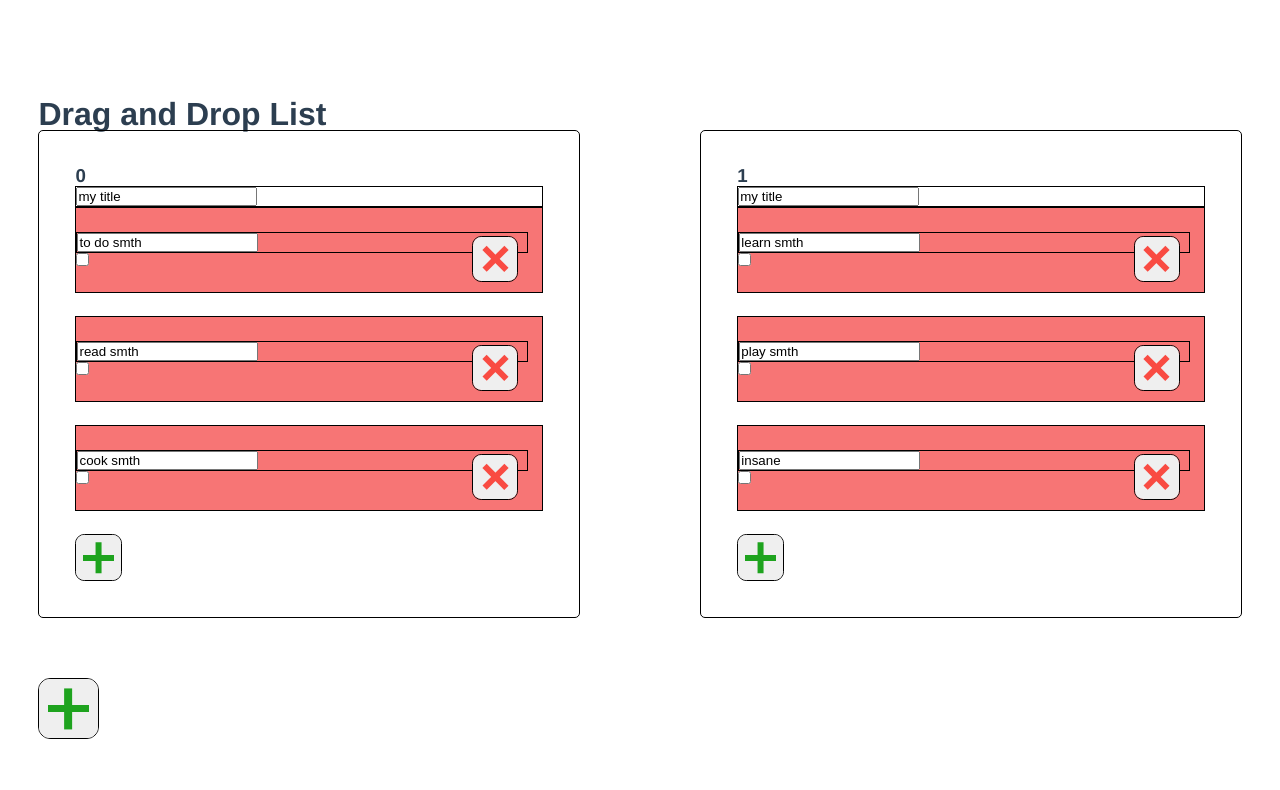
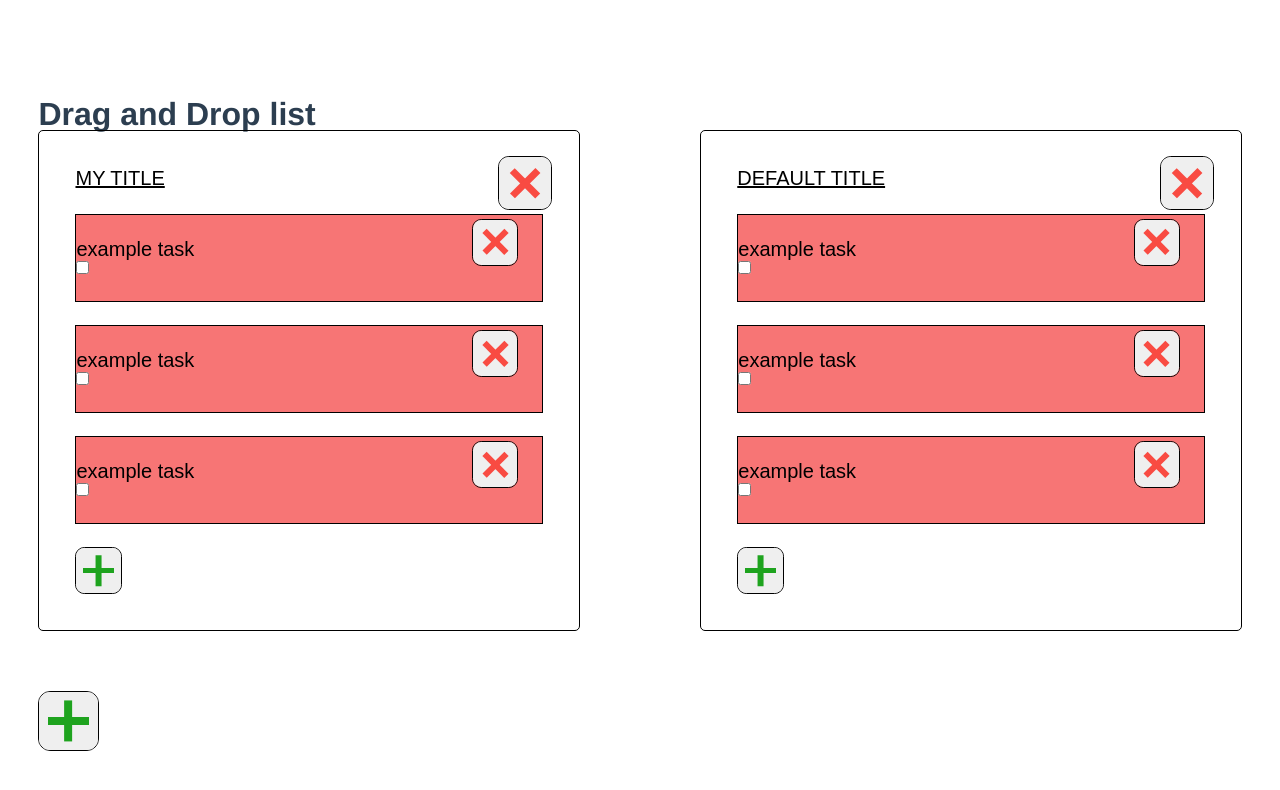
Before and after one commit to juicyvveb/todo_list, a Vue app: page / in a window 1280 px wide. Shown: the top 790 px of the page. Built offline with nearby package versions, Linux system fonts and the light colour scheme.

Commit message:
декомпозиция

```diff
--- a/src/App.vue
+++ b/src/App.vue
@@ -1,10 +1,10 @@
 <template>
   <main class="wrapper main">
-    <h1 class="title">Drag and Drop List</h1>
+    <h1 class="title">Drag and Drop list</h1>
     <TransitionGroup tag="ul" class="container" name="list">
       <List v-for="(elem, i) in list" :key="elem.id" :items="elem" :index="i" />
     </TransitionGroup>
-    <Button :classes="'main'" @addList="addList"/>
+    <Button :classes="'main'" @click="addList"/>
   </main>
   <footer></footer>
 
@@ -12,7 +12,7 @@
 
 <script>
 import List from "./components/List.vue";
-import Button from "./components/ButtonAdd.vue";
+import Button from "./components/Button.vue";
 import { mapActions } from "vuex";
 
 export default {
@@ -35,7 +35,7 @@ export default {
     ...mapActions(["change"]),
     addList() {
       this.change({
-        arr: { title: "title", tasks: [{ name: "some name" }], id: `fd${++this.count}` },
+        arr: { tasks: [{}], id: `fd${++this.count}` },
         i: this.list.length,
       });
     },
--- a/src/assets/scss/vars.scss
+++ b/src/assets/scss/vars.scss
@@ -15,8 +15,10 @@
 $blue: rgb(19, 73, 211);
 $red: rgb(249, 75, 66);
 $bg: rgb(66, 239, 66);
-$gray: rgb(144, 147, 144);
+$gray: rgba(171, 177, 171, 0.623);
 $green: rgb(30, 163, 30);
+
+
 *{
   list-style: none;
   text-align: left;
@@ -24,4 +26,6 @@ $green: rgb(30, 163, 30);
   padding: 0;
   line-height: 1;
   box-sizing: border-box;
+  outline: none;
+  border: none;
 }
--- a/src/assets/vuex/store.js
+++ b/src/assets/vuex/store.js
@@ -20,20 +20,11 @@ const store = createStore({
   },
   getters: {
     list(st) {
-      // return st.list
-      //   .map(el => el.tasks)
-      //   .map((el, k) => el.map((el, i) => {
-      //     return {
-      //       name: el.name ? el.name.trim() : el.trim(),
-      //       id: `${k}_${i}`,
-      //       done: el.done || false
-      //     }
-      //   }))
       function createTasks(arr,i){
         return arr
         .map((el, k) => {
               return {
-                name: el.name ? el.name.trim() : el.trim(),
+                name: el.name ? el.name.trim() : 'example task',
                 id: `${i}_${k}`,
                 done: el.done || false
               }
@@ -43,7 +34,8 @@ const store = createStore({
       .map((el,i) => {
         return {
           title: el.title,
-          tasks: createTasks(el.tasks, i)
+          tasks: createTasks(el.tasks, i),
+          id: el.id
         }
       });
     },
--- a/src/components/ButtonAdd.vue
+++ b/src/components/Button.vue
@@ -1,6 +1,6 @@
 <template>
   <div :class="['box', classes]">
-    <button type="button" class="btn btn__add" @click="initial()">
+    <button type="button" class="btn btn__add">
       <span></span>
     </button>
   </div>
@@ -10,11 +10,7 @@
 export default {
   props: ['classes'],
   methods: {
-    initial(){
-      this.$emit('addItem')
-      this.$emit('addList')
-      this.$emit('delItem')
-    }
+
   },
 };
 </script>
@@ -56,8 +52,8 @@ export default {
   margin-top: 5%;
   width: 10%;
 }
-.box.inItem{
-  margin-top: 5%;
+
+.box.delete{
   width: 10%;
   position: absolute;
   top: 5%;
--- a/src/components/Item.vue
+++ b/src/components/Item.vue
@@ -1,13 +1,13 @@
 <template>
-  <div :class="{ 'list-item': true, done: element.done }" :key="element">
-    <Title :target="element.name" @changeName="changeName" @delete="delItem" />
-    <Button :classes="'inItem'" @delItem="delItem(element)" />
-    <Completed :target="element.done" @complete="complete" />
+  <div :class="{ 'list-item': true, done: el.done }" :key="el">
+    <Title :target="el.name" @changeName="changeName" @delete="delItem"></Title>
+    <Button :classes="'delete'" @click="delItem(el)" />
+    <Completed :target="el.done" @complete="complete" />
   </div>
 </template>
 
 <script>
-import Button from "./ButtonAdd.vue";
+import Button from "./Button.vue";
 import Title from "./TitleForm.vue";
 import Completed from "./CompleteForm.vue";
 
@@ -15,28 +15,12 @@ export default {
   props: ["el", "index"],
   data() {
     return {
-      title: this.el.name || "no title",
     };
   },
   components: {
     Button,
     Title,
     Completed,
-  },
-  computed: {
-    element() {
-      return this.el;
-    },
-    name: {
-      get() {
-        console.log("get");
-        return this.title;
-      },
-      set(val) {
-        console.log("set");
-        this.title = val;
-      },
-    },
   },
   methods: {
     changeName(val) {
@@ -45,9 +29,6 @@ export default {
     complete(val) {
       this.$emit("complete", { val, index: this.index });
     },
-    // editName(e, el) {
-    //   this.$emit("edit", e, el);
-    // },
     delItem(el) {
       this.$emit("del", el);
     },
--- a/src/components/List.vue
+++ b/src/components/List.vue
@@ -1,7 +1,7 @@
 <template>
   <div class="container-item">
-    <h3>{{index}}</h3>
-    <Title :target="title" @changeName="changeListTitle" @delete="deleteList"/>
+    <Title class="title" :target="title" @changeName="changeListTitle"/>
+    <Button :classes="'delete'" @click="deleteList()" />
     <draggable
       v-model="tasks"
       @start="drag = true"
@@ -21,7 +21,7 @@
       </template>
 
       <template #footer>
-        <Button :classes="'inList'" @addItem="addItem" />
+        <Button :classes="'inList'" @click="addItem()" />
       </template>
     </draggable>
   </div>
@@ -31,7 +31,7 @@
 import Item from "./Item.vue";
 import draggable from "vuedraggable";
 import { mapActions } from "vuex";
-import Button from "./ButtonAdd.vue";
+import Button from "./Button.vue";
 import Title from "./TitleForm.vue";
 
 export default {
@@ -50,10 +50,6 @@ export default {
       get() {
         return this.$store.getters.list[this.index];
       },
-      set(arr) {
-        const i = this.index;
-        this.change({ arr, i });
-      },
     },
     tasks: {
       get() {
@@ -67,7 +63,7 @@ export default {
     },
     title: {
       get() {
-        return this.myArray.title || "my title";
+        return this.myArray.title || "default title";
       },
       set(val) {
         this.myArray.title = val;
@@ -84,7 +80,7 @@ export default {
     },
     delItem(el) {
       this.tasks.splice(this.tasks.indexOf(el), 1);
-      this.tasks = [...this.tasks]
+      this.tasks = [...this.tasks];
     },
     editName({ val, index }) {
       this.tasks[index].name = val;
@@ -94,13 +90,12 @@ export default {
       this.tasks[index].done = val;
       this.tasks = [...this.tasks];
     },
-    changeListTitle(val){
+    changeListTitle(val) {
       this.title = val;
     },
-    deleteList(){
-      console.log(this.index)
-      this.$store.dispatch('deleteList', this.index)
-    }
+    deleteList() {
+      this.$store.dispatch("deleteList", this.index);
+    },
   },
 };
 </script>
@@ -114,6 +109,7 @@ export default {
   padding: 3%;
   margin-bottom: 5%;
   width: 45%;
+  position: relative;
   &--title {
     input {
       background: 0;
--- a/src/components/TitleForm.vue
+++ b/src/components/TitleForm.vue
@@ -1,6 +1,6 @@
 <template>
   <form
-    class="list-item--form form"
+    class="form form__title"
     action="#"
     @change="edit($event, value)"
     @submit="edit($event, value)"
@@ -8,7 +8,7 @@
     <input
       type="text"
       v-model="value"
-      :class="{ 'list-item--name': true }"
+      :class="{ 'input': true, error: error}"
     />
   </form>
 </template>
@@ -17,12 +17,10 @@
 import validate from "../assets/js/validate";
 
 export default {
-  mounted(){
-
-  },
   data(){
     return {
-      value: this.target || 'nothing'
+      value: this.target,
+      error: false,
     }
   },
   props: ['target'],
@@ -33,7 +31,12 @@ export default {
           this.$emit('changeName', val)
         },
         () => {
-          this.$emit('delete')
+          this.$emit('delete');
+          this.error = true;
+          setTimeout(() => {
+            this.error = false;
+            this.value = 'defaul title'
+          }, 500)
         }
       );
     }
@@ -42,10 +45,40 @@ export default {
 </script>
 
 <style lang="scss" scoped>
+@import '../assets/scss/main.scss';
+
 .form {
-  border: 1px solid black;
-  input{
-  max-width: 100%;
+  overflow: hidden;
+  input {
+  // max-width: 100%;
+  }
+
+  .input {
+    display: inline;
+    background: none;
+    font-size: 20px;
+  }
+  .input.error{
+    background: red;
+    opacity: 0.6;
+    animation: error .2s ease-in-out 2;
+  }
+}
+
+.form.title {
+  input {
+    text-transform: uppercase;
+    text-decoration: underline;
+  }
+  margin-bottom: 5%;
+}
+
+@keyframes error {
+  25% {
+    transform: translateX(-5px);
+  }
+  75% {
+    transform: translateX(5px);
   }
 }
 </style>
```
Also changed, not shown: src/assets/scss/main.scss (line endings or trailing spaces).
